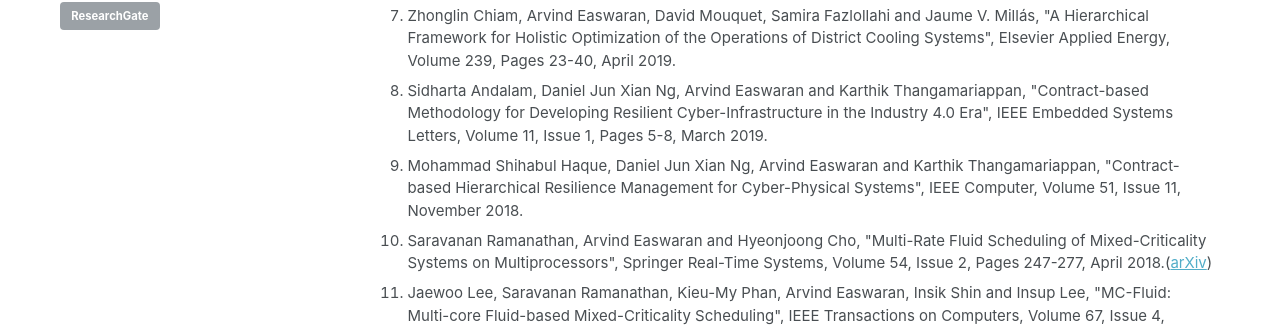
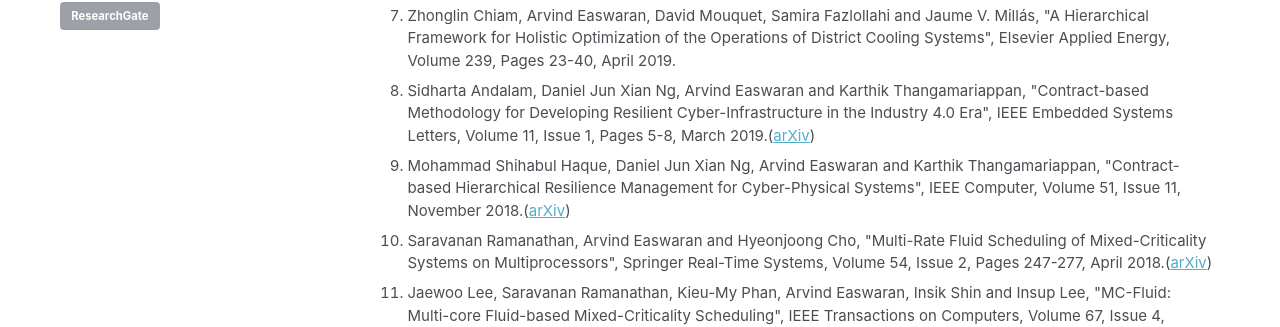
Before and after one commit to CPS-research-group/CPS-research-group.github.io, a Jekyll site: the page built from _pages/research_profile.md, in a window 1280 px wide and 900 px high, scrolled down 465 px. Shown: the part 179-506 px from the top of the window. Built offline with Jekyll 4.4.1, drawn with Linux system fonts in a browser that asks for light colours; some of the changed text lies outside the part shown.

Commit message:
Updates to paper list.

```diff
--- a/_pages/research_profile.md
+++ b/_pages/research_profile.md
@@ -30,8 +30,8 @@
     <li class="a">Arpita Bhattacharjee, Arvind Easwaran, Melvin Khee-Shing Leow and Namjoon Cho, "Design of an Online-Tuned Model Based Compound Controller for a Fully-Automated Artificial Pancreas", Springer Journal of Medical & Biological Engineering & Computing, Volume 57, Issue 7, Pages 1437-1449, July 2019.(<a href="https://rdcu.be/br4lW">Springer-SharedIt</a>)</li>
     <li class="a">Xiaozhe Gu and Arvind Easwaran, "Dynamic Budget Management and Budget Reclamation for Mixed-Criticality Systems", Springer Real-Time Systems, Volume 55, Issue 3, Pages 552-597, July 2019.(<a href="https://rdcu.be/bo09g">Springer-SharedIt</a>)</li>
     <li class="a">Zhonglin Chiam, Arvind Easwaran, David Mouquet, Samira Fazlollahi and Jaume V. Mill&aacute;s, "A Hierarchical Framework for Holistic Optimization of the Operations of District Cooling Systems", Elsevier Applied Energy, Volume 239, Pages 23-40, April 2019.</li>
-    <li class="a">Sidharta Andalam, Daniel Jun Xian Ng, Arvind Easwaran and Karthik Thangamariappan, "Contract-based Methodology for Developing Resilient Cyber-Infrastructure in the Industry 4.0 Era", IEEE Embedded Systems Letters, Volume 11, Issue 1, Pages 5-8, March 2019.</li>
-    <li class="a">Mohammad Shihabul Haque, Daniel Jun Xian Ng, Arvind Easwaran and Karthik Thangamariappan, "Contract-based Hierarchical Resilience Management for Cyber-Physical Systems", IEEE Computer, Volume 51, Issue 11, November 2018.</li>
+    <li class="a">Sidharta Andalam, Daniel Jun Xian Ng, Arvind Easwaran and Karthik Thangamariappan, "Contract-based Methodology for Developing Resilient Cyber-Infrastructure in the Industry 4.0 Era", IEEE Embedded Systems Letters, Volume 11, Issue 1, Pages 5-8, March 2019.(<a href="http://arxiv.org/abs/2004.04442">arXiv</a>)</li>
+    <li class="a">Mohammad Shihabul Haque, Daniel Jun Xian Ng, Arvind Easwaran and Karthik Thangamariappan, "Contract-based Hierarchical Resilience Management for Cyber-Physical Systems", IEEE Computer, Volume 51, Issue 11, November 2018.(<a href="http://arxiv.org/abs/2004.04441">arXiv</a>)</li>
     <li class="a">Saravanan Ramanathan, Arvind Easwaran and Hyeonjoong Cho, "Multi-Rate Fluid Scheduling of Mixed-Criticality Systems on Multiprocessors", Springer Real-Time Systems, Volume 54, Issue 2, Pages 247-277, April 2018.(<a href="http://arxiv.org/abs/2003.05168">arXiv</a>)</li>
 			<li class="a">Jaewoo Lee, Saravanan Ramanathan, Kieu-My Phan, Arvind Easwaran, Insik Shin and Insup Lee, "MC-Fluid: Multi-core Fluid-based Mixed-Criticality Scheduling", IEEE Transactions on Computers, Volume 67, Issue 4, Pages 469-483, April 2018.</li>
     <li class="a">Arpita Bhattacharjee, Arvind Easwaran, Melvin Khee-Shing Leow and Namjoon Cho, "Evaluation of an Artificial Pancreas in In Silico Patients with Online-Tuned Internal Model Control", Elsevier Journal of Biomedical Signal Processing and Control, Volume 41, Pages 198-209, March 2018.</li>
@@ -62,7 +62,7 @@
 			<li class="a">Vijayakumar Sundar and Arvind Easwaran, "Demo Abstract: Testbed for Practical Considerations In Mixed Criticality System Design", Demo Session of IEEE Real-Time and Embedded Technology and Applications Symposium (RTAS), 2019.</li>
      		        <li class="a">Vijayakumar Sundar and Arvind Easwaran, "A Practical Degradation Model for Mixed-Criticality Systems", IEEE International Symposium on Real-Time Computing (ISORC), 2019.</li>
      		        <li class="a">Ankita Samaddar, Zahra Rahiminasab, Arvind Easwaran, Ansuman Banerjee and Xue Bai, "Linearization based Safety Verification of a Glucose Control Protocol", IEEE International Symposium on Real-Time Computing (ISORC), 2019.</li>
-<li class="a">Daniel Jun Xian Ng, Arvind Easwaran and Sidharta Andalam, "Demo Abstract: Contract-based Hierarchical Resilience Framework for Cyber-Physical Systems", Demo Session of IEEE International Conference on Cyber-Physical Systems (ICCPS), 2019.</li>
+<li class="a">Daniel Jun Xian Ng, Arvind Easwaran and Sidharta Andalam, "Demo Abstract: Contract-based Hierarchical Resilience Framework for Cyber-Physical Systems", Demo Session of IEEE International Conference on Cyber-Physical Systems (ICCPS), 2019.(<a href="http://arxiv.org/abs/2004.04477">arXiv</a>)</li>
      		        <li class="a">Xiaozhe Gu and Arvind Easwaran, "Towards Safe Machine Learning for CPS: Infer Uncertainty from Training Data", IEEE/ACM International Conference on Cyber-Physical Systems (ICCPS), 2019.(<a href="http://arxiv.org/abs/1909.04886">arXiv</a>)</li>
      		        <li class="a">Rui Tan, Linshan Jiang, Arvind Easwaran and Jothi Prasanna Shanmuga Sundaram, "Resilience Bounds of Sensing-Based Network Clock Synchronization", International Conference on Parallel and Distributed Systems (ICPADS), Pages 894-902, 2018.</li>
      		        <li class="a">Jin Hyun Kim, Kyong Hoon Kim, Arvind Easwaran and Insup Lee, "Towards Overhead-Free Interface Theory for Compositional Hierarchical Real-Time Systems", ACM & IEEE International Conference on Embedded Software (EMSOFT), 2018 (published in IEEE Transactions on Computer-Aided Design of Integrated Circuits and Systems (TCAD), Volume 37, Issue 11, Pages 2869-2880, November 2018).</li>
@@ -70,7 +70,7 @@
      		        <li class="a">Xiaozhe Gu, Arvind Easwaran and Risat Pathan, "Design and Analysis for Dual Priority Scheduling", IEEE International Symposium on Real-Time Computing (ISORC), Pages 164-173, 2018.</li>
      		        <li class="a">Saravanan Ramanthan and Arvind Easwaran, "Mixed-Criticality Scheduling on Multiprocessors with Service Guarantees", IEEE International Symposium on Real-Time Computing (ISORC), Pages 17-24, 2018.</li>
      		        <li class="a">Mohammad Shihabul Haque, Sriram Vasudevan, Nihar Sriram, Arvind Easwaran, Y.C. Tay and Akash Kumar, "A Self-Reconfiguring Cache Architecture to Improve Control Quality in Cyber Physical Systems", IEEE International Symposium on Real-Time Computing (ISORC), Pages 116-123, 2018.</li>
-     		        <li class="a">Sidharta Andalam, Daniel Jun Xian Ng, Arvind Easwaran and Karthikeyan Thangamariappan, "CLAIR: A Contract-based Framework for Developing Resilient CPS Architectures", IEEE International Symposium on Real-Time Computing (ISORC), Pages 33-41, 2018.</li>
+     		        <li class="a">Sidharta Andalam, Daniel Jun Xian Ng, Arvind Easwaran and Karthikeyan Thangamariappan, "CLAIR: A Contract-based Framework for Developing Resilient CPS Architectures", IEEE International Symposium on Real-Time Computing (ISORC), Pages 33-41, 2018.(<a href="http://arxiv.org/abs/2004.04444">arXiv</a>)</li>
      		        <li class="a">Dorin Maxim, Robert I. Davis, Liliana Cucu-Grosjean and Arvind Easwaran, "Probabilistic Analysis for Mixed Criticality Systems using Fixed Priority Preemptive Scheduling", International Conference on Real-Time Networks and Systems (RTNS), Pages 237-246, 2017.</li>
 			<li class="a">Nitin Shivaraman, Arvind Easwaran and Sebastian Steinhorst, "Efficient Decentralized Active Balancing Strategy for Smart Battery Cells", Design Automation and Test in Europe (DATE), Pages 1522-1527, 2017.</li>
 			<li class="a">Saravanan Ramanathan and Arvind Easwaran, "Utilization Difference Based Partitioned Scheduling of Mixed-Criticality Systems", Design Automation and Test in Europe (DATE), Pages 238-243, 2017.(<a href="http://arxiv.org/abs/2003.05445">arXiv</a>)</li>
```
